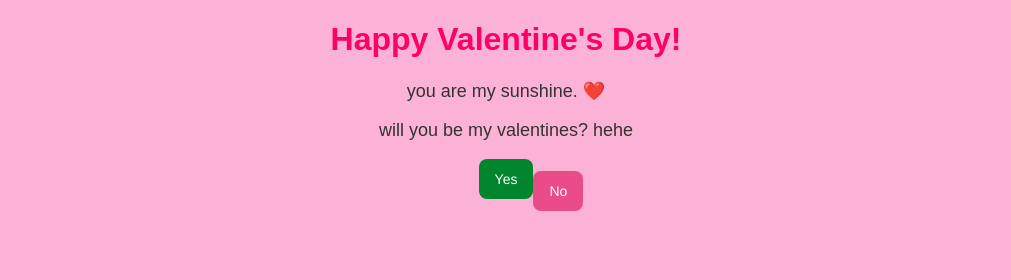
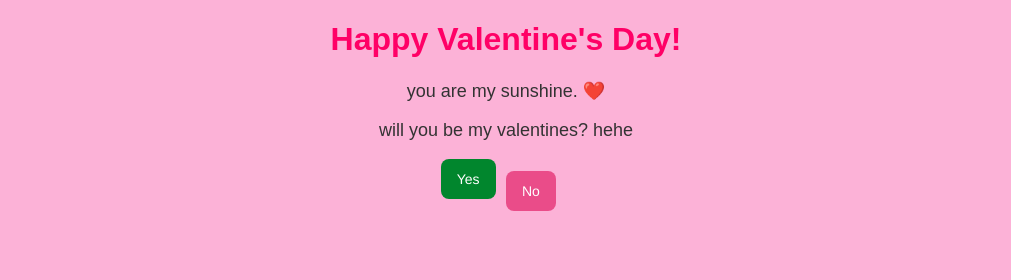
Before and after one commit to dylothx/dylothx.github.io, a plain HTML site: page index.html in a window 1280 px wide. Shown: the top 280 px of the page, 134-1145 px from the left. Drawn offline with Linux system fonts and the light colour scheme.

Commit message:
Update index.html

```diff
--- a/index.html
+++ b/index.html
@@ -139,6 +139,7 @@
         -webkit-user-select: none;
         touch-action: manipulation;
         overflow: hidden;
+        left: 50%;
         }
 
         .button-1:hover,
@@ -172,6 +173,7 @@
         -webkit-user-select: none;
         touch-action: manipulation;
         overflow: hidden;
+        left: -3%;
         }
 
         .button-2:hover,
```
